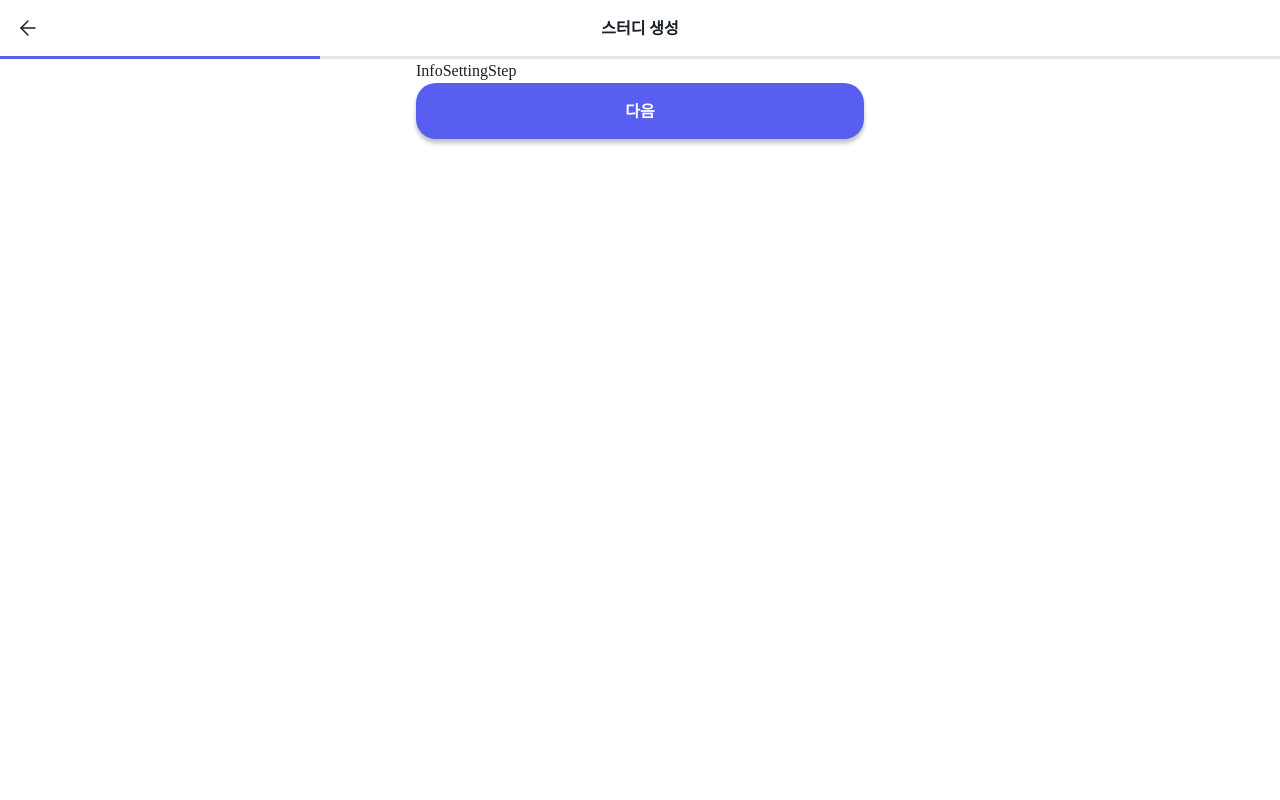
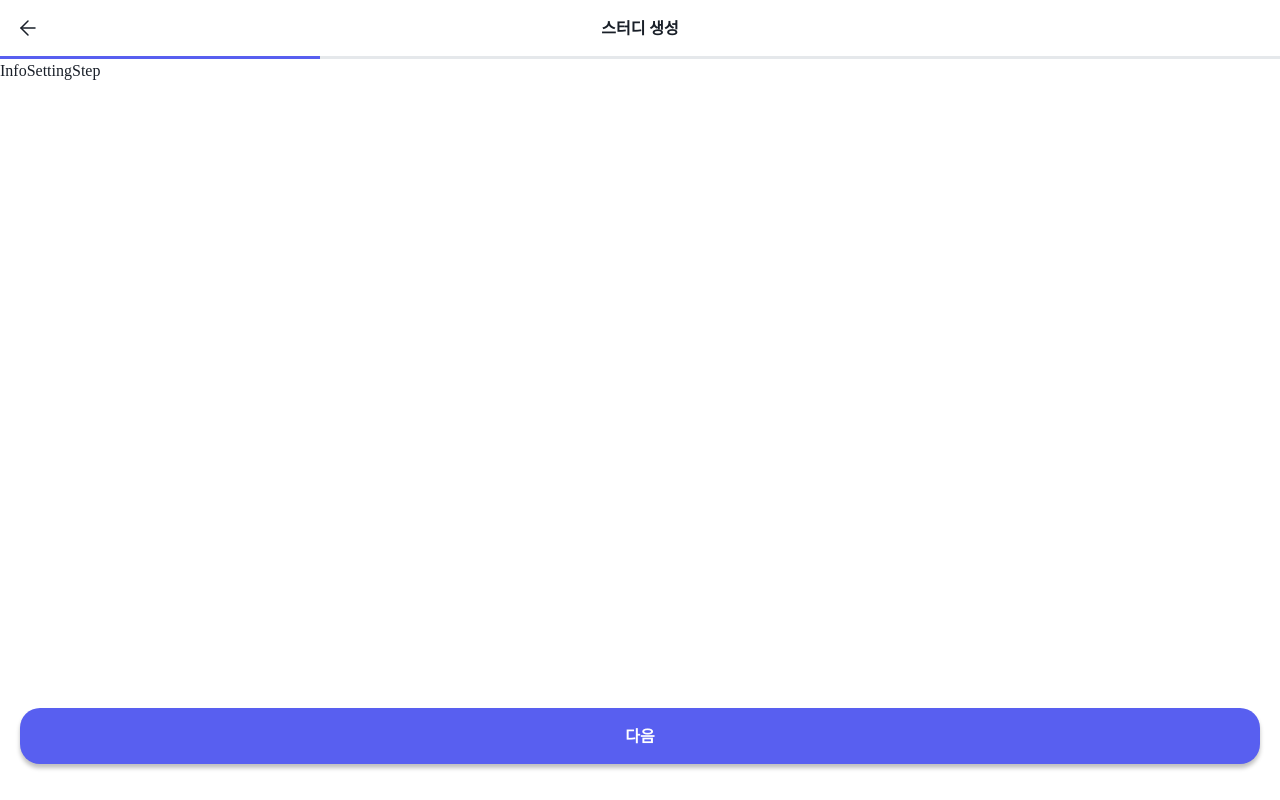
Before and after one commit to mash-up-kr/moit-web, a React (Vite) app: page /register in a window 1280 px wide. Built offline with nearby package versions, Linux system fonts and the light colour scheme; a web font is replaced by a local one; what emotion-normalize would draw is missing.

Commit message:
✨ feat: largeBottom 컴포넌트 추가

```diff
--- /dev/null
+++ b/src/screens/StudyRegisterScreen/component/LargeBottom.tsx
@@ -0,0 +1,10 @@
+import styled from '@emotion/styled';
+
+const LargeBottom = styled.div`
+  width: 100%;
+  padding: 8px 20px 36px;
+  position: fixed;
+  bottom: 0;
+`;
+
+export default LargeBottom;
--- a/src/screens/StudyRegisterScreen/steps/InfoSettingStep.tsx
+++ b/src/screens/StudyRegisterScreen/steps/InfoSettingStep.tsx
@@ -1,6 +1,7 @@
 import { FC } from 'react';
-import { Container } from '@chakra-ui/react';
+import { Box } from '@chakra-ui/react';
 import Button from '@components/Button';
+import LargeBottom from '../component/LargeBottom';
 
 interface InfoSettingStepProps {
   onNext: () => void;
@@ -8,10 +9,12 @@ interface InfoSettingStepProps {
 
 const InfoSettingStep: FC<InfoSettingStepProps> = ({ onNext }) => {
   return (
-    <Container>
-      InfoSettingStep
-      <Button label="다음" onClick={onNext} />
-    </Container>
+    <Box>
+      <Box>InfoSettingStep</Box>
+      <LargeBottom>
+        <Button label="다음" onClick={onNext} />
+      </LargeBottom>
+    </Box>
   );
 };
 
--- a/src/screens/StudyRegisterScreen/steps/NotiSettingStep.tsx
+++ b/src/screens/StudyRegisterScreen/steps/NotiSettingStep.tsx
@@ -1,6 +1,7 @@
 import { FC } from 'react';
-import { Container } from '@chakra-ui/react';
+import { Box } from '@chakra-ui/react';
 import Button from '@components/Button';
+import LargeBottom from '../component/LargeBottom';
 
 interface NotiSettingStepProps {
   onNext: () => void;
@@ -8,10 +9,12 @@ interface NotiSettingStepProps {
 
 const NotiSettingStep: FC<NotiSettingStepProps> = ({ onNext }) => {
   return (
-    <Container>
-      NotiSettingStep
-      <Button label="다음" onClick={onNext} />
-    </Container>
+    <Box>
+      <Box>NotiSettingStep</Box>
+      <LargeBottom>
+        <Button label="다음" onClick={onNext} />
+      </LargeBottom>
+    </Box>
   );
 };
 
--- a/src/screens/StudyRegisterScreen/steps/RuleSettingStep.tsx
+++ b/src/screens/StudyRegisterScreen/steps/RuleSettingStep.tsx
@@ -1,6 +1,7 @@
 import { FC } from 'react';
-import { Container } from '@chakra-ui/react';
+import { Box } from '@chakra-ui/react';
 import Button from '@components/Button';
+import LargeBottom from '../component/LargeBottom';
 
 interface RuleSettingStepProps {
   onNext: () => void;
@@ -8,10 +9,12 @@ interface RuleSettingStepProps {
 
 const RuleSettingStep: FC<RuleSettingStepProps> = ({ onNext }) => {
   return (
-    <Container>
-      RuleSettingStep
-      <Button label="다음" onClick={onNext} />
-    </Container>
+    <Box>
+      <Box>RuleSettingStep</Box>
+      <LargeBottom>
+        <Button label="다음" onClick={onNext} />
+      </LargeBottom>
+    </Box>
   );
 };
 
--- a/src/screens/StudyRegisterScreen/steps/ScheduleSettingStep.tsx
+++ b/src/screens/StudyRegisterScreen/steps/ScheduleSettingStep.tsx
@@ -1,6 +1,7 @@
 import { FC } from 'react';
-import { Container } from '@chakra-ui/react';
+import { Box } from '@chakra-ui/react';
 import Button from '@components/Button';
+import LargeBottom from '../component/LargeBottom';
 
 interface ScheduleSettingStepProps {
   onNext: () => void;
@@ -8,10 +9,12 @@ interface ScheduleSettingStepProps {
 
 const ScheduleSettingStep: FC<ScheduleSettingStepProps> = ({ onNext }) => {
   return (
-    <Container>
-      ScheduleSettingStep
-      <Button label="다음" onClick={onNext} />
-    </Container>
+    <Box>
+      <Box>ScheduleSettingStep</Box>
+      <LargeBottom>
+        <Button label="다음" onClick={onNext} />
+      </LargeBottom>
+    </Box>
   );
 };
 
```
